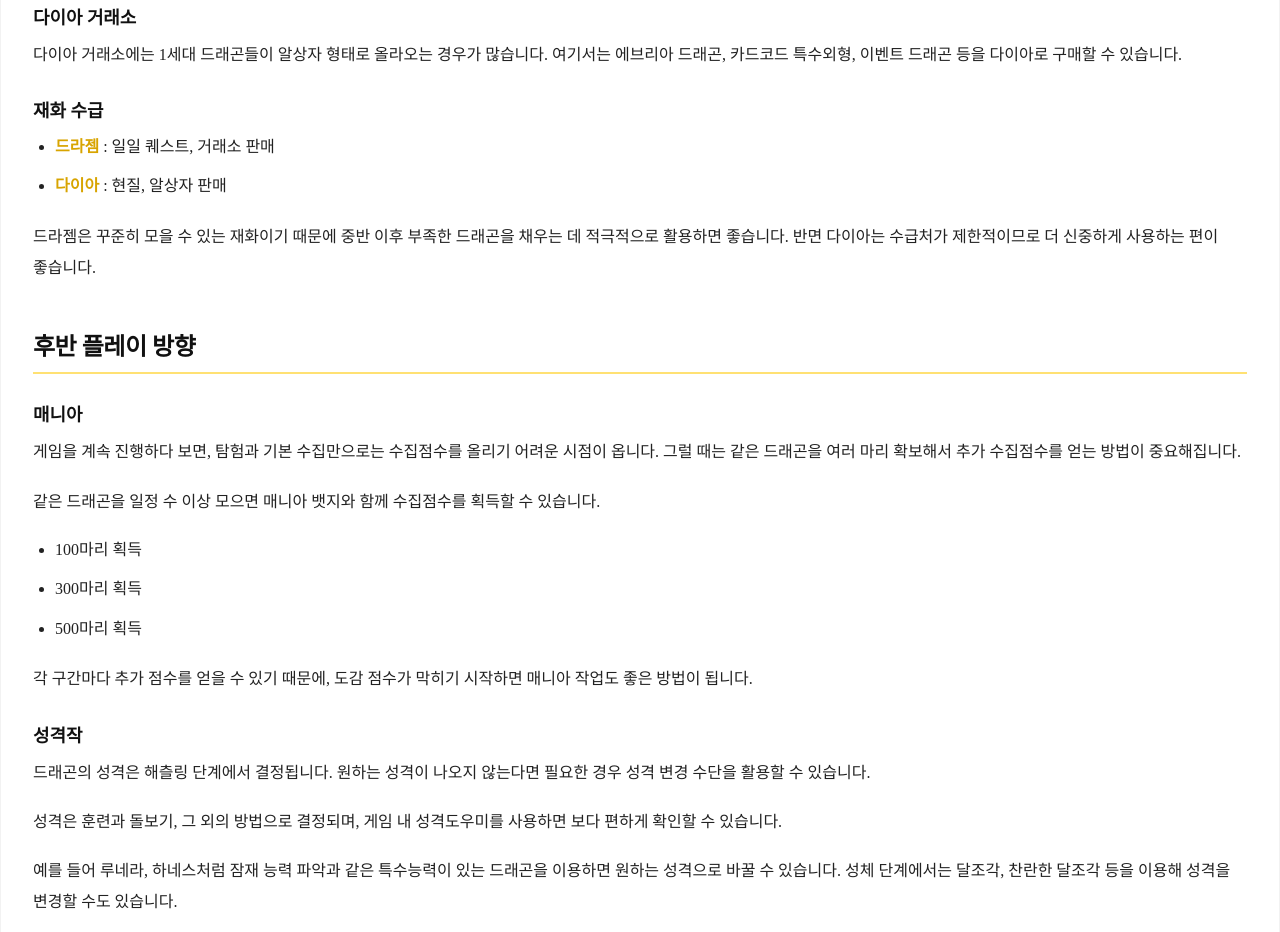
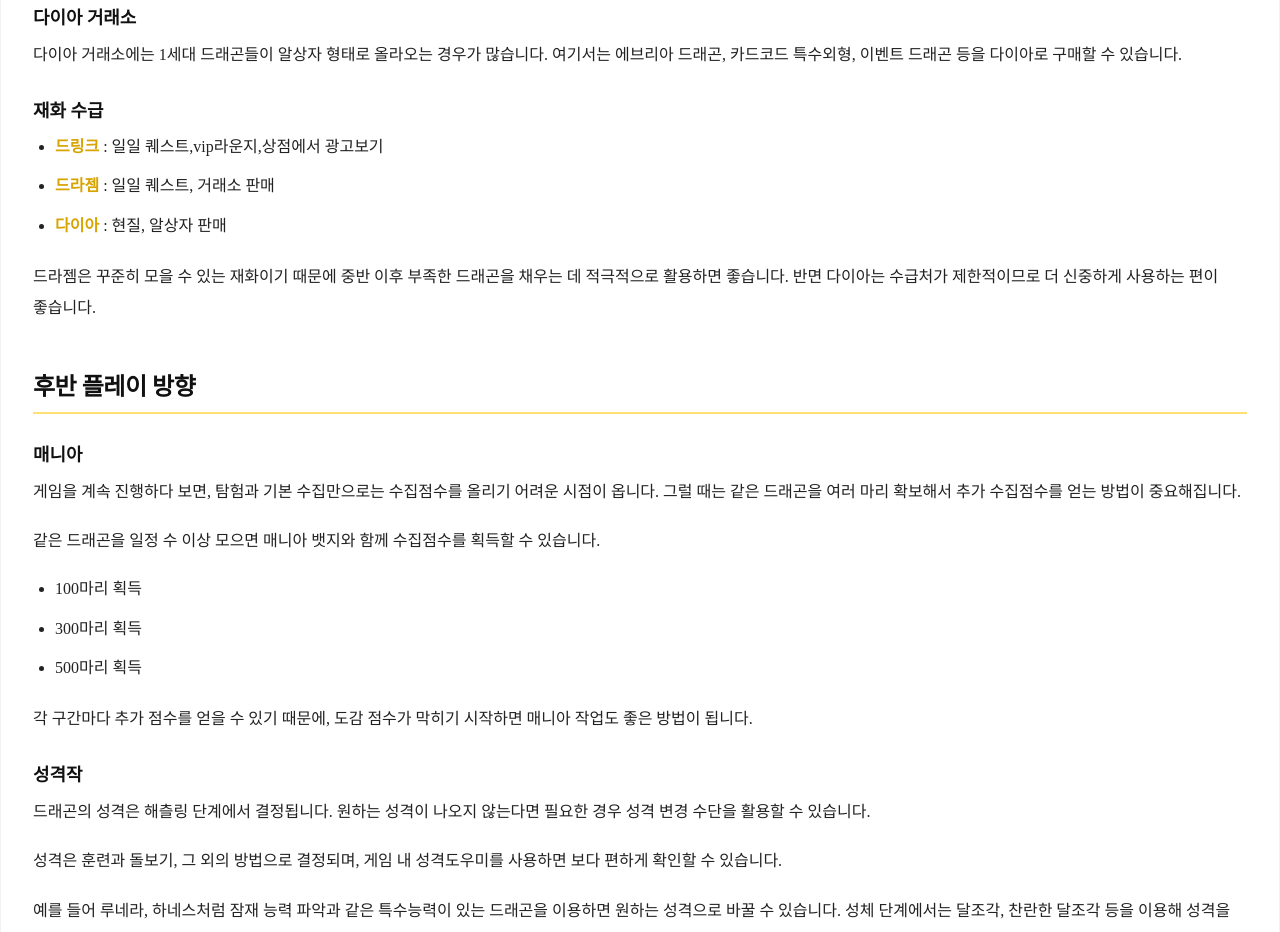
Before and after one commit to rlaxpgus-cpu/dragonvillage-guide, a website: page intro.html in a window 1280 px wide. Shown: the part 2356-3288 px from the top of the page. Drawn offline with Linux system fonts and the light colour scheme.

Commit message:
인트로에 드링크 추가

```diff
--- a/intro.html
+++ b/intro.html
@@ -146,6 +146,7 @@
 
   <h4>재화 수급</h4>
   <ul>
+    <li><strong>드링크</strong> : 일일 퀘스트,vip라운지,상점에서 광고보기</li>
     <li><strong>드라젬</strong> : 일일 퀘스트, 거래소 판매</li>
     <li><strong>다이아</strong> : 현질, 알상자 판매</li>
   </ul>
```
